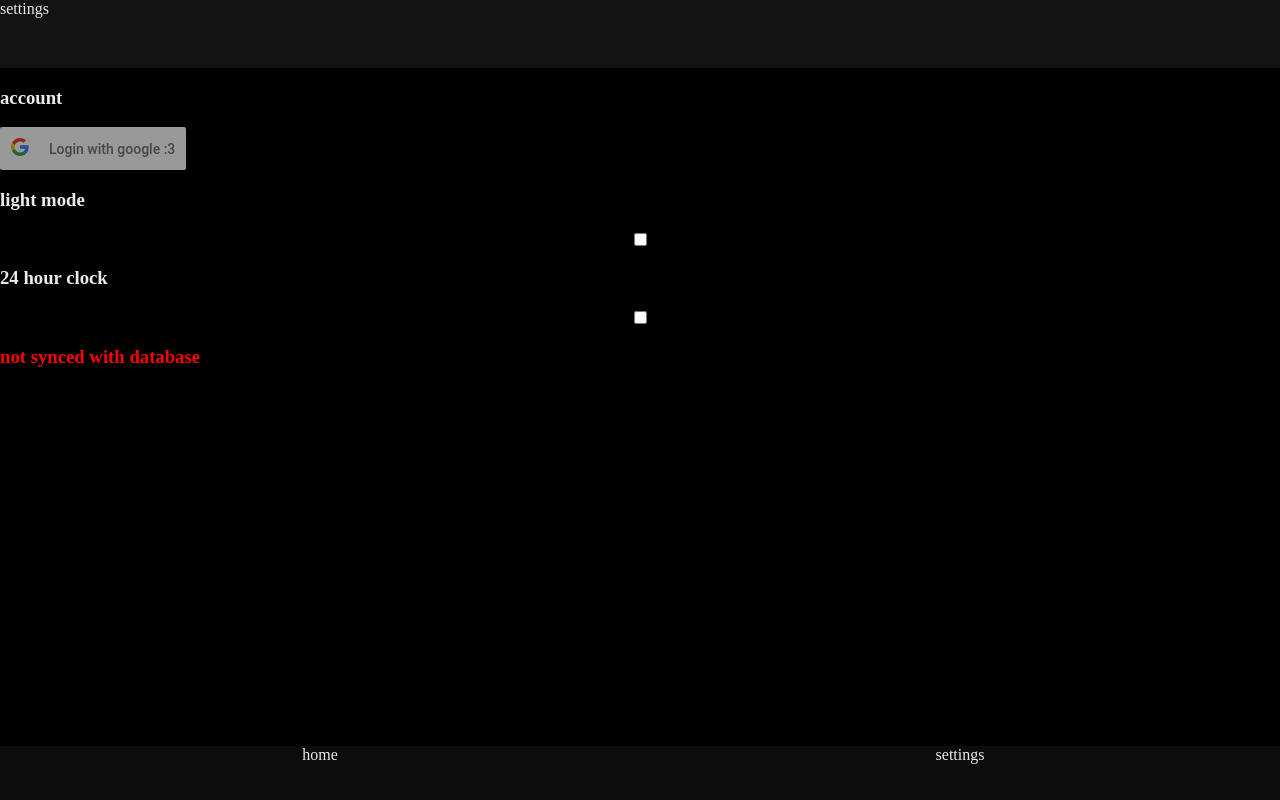
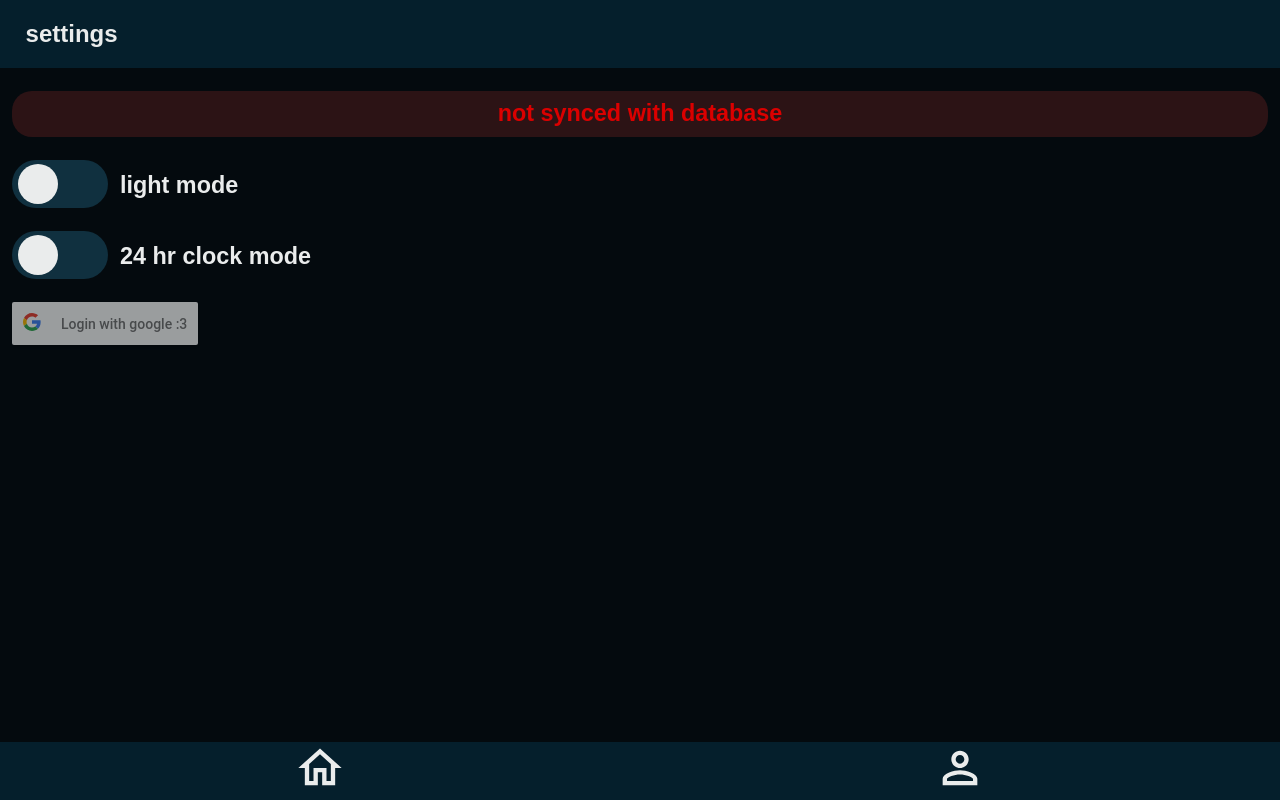
Before and after one commit to cvega15/Todue-Original, a React (Create React App) app in the folder todo_app/: page /settings in a window 1280 px wide. Built offline with nearby package versions, Linux system fonts and the light colour scheme.

Commit message:
Updated GUI

```diff
--- a/todo_app/package.json
+++ b/todo_app/package.json
@@ -9,6 +9,7 @@
     "react-redux": "^7.1.0",
     "react-router-dom": "^5.0.1",
     "react-scripts": "3.0.1",
+    "react-swipeable": "^5.4.0",
     "redux": "^4.0.4",
     "redux-thunk": "^2.3.0"
   },
--- a/todo_app/src/AppStyles.css
+++ b/todo_app/src/AppStyles.css
@@ -11,17 +11,26 @@ html, body{
 }
 
 html[theme="dark"]{
-    --primaryBackground: #000000;
-    --headerBackground: rgb(19, 19, 19);
-    --mainText: #EBEBEB;
-    --navLinkBackground: rgb(12, 12, 12);
+    --primaryBackground: #040a0e;
+    --headerBackground: #051f2c;
+    --mainText: #eaecec;
+    --navLinkBackground: #051f2c;
+    --barBackground: #03141b;
+
+    --switchBackground: #10303f;
+    --switchSlider: #eaecec;
+
 }
 
 html[theme="light"]{
-    --primaryBackground: white;
-    --headerBackground: #C0C0C0;
-    --mainText: #080808;
-    --navLinkBackground: #C0C0C0;
+    --primaryBackground: #dfe7ec;
+    --headerBackground: #9cc0d8;
+    --mainText: #111116;
+    --navLinkBackground: #9cc0d8;
+    --barBackground: #a1c9db;
+
+    --switchBackground: #5a94af;
+    --switchSlider: #eaecec;
 }
 
 #root{
@@ -41,18 +50,18 @@ html[theme="light"]{
     display: flex;
     flex-direction: column;
     background-color: var(--primaryBackground);
+    font-family: sans-serif;
 }
 
 .navbar{
-    min-height: 20px;
-    height: 8%;
     display: flex;
     justify-content: center;
 }
 
 .navlink{
+    font-size: 3vh;
     text-decoration: none;
-    color: var(--mainText);;
+    color: var(--mainText);
     text-align: center;
     width: 100%;
     background-color: var(--navLinkBackground);
@@ -70,7 +79,45 @@ html[theme="light"]{
     flex-direction: column;
 }
 
+
+.tasks-area{
+    position: relative;
+    height: 100%;
+    display: flex;
+    flex-direction: column;
+    overflow: auto;
+}
+.settings-area{
+    padding-left: 1.5vh;
+    padding-right: 1.5vh;
+    position: relative;
+    height: 100%;
+    display: flex;
+    flex-direction: column;
+    overflow: auto;
+}
+
+.not-synced{
+    text-align: center;
+    margin: 0;
+    color: rgb(219, 0, 0);
+    background-color: rgba(105, 32, 32, 0.404);
+    padding: 1.2vh;
+    border-radius: 20px;
+}
+
+.is-synced{
+    text-align: center;
+    margin: 0;
+    color: rgb(0, 221, 11);
+    background-color: rgba(32, 105, 42, 0.404);
+    padding: 1.2vh;
+    border-radius: 20px;
+}
+
 .settings{
+    position: static;
+    font-size: 2.5vh;
     color: var(--mainText);
     height: 100%;
     display: flex;
@@ -78,19 +125,85 @@ html[theme="light"]{
     overflow: auto;
 }
 
+.setting-text{
+    padding-top: 1.5vh;
+    padding-left: 1.5vh;
+    margin: 0;
+}
+
+.setting{
+    position: relative;
+    display: flex;
+}
+
+.toggle-switch{
+    border-top: 2vh;
+    height: 6vh;
+    width: 12vh;
+    position: relative;
+    display: inline;
+}
+
+.toggle-switch input{
+    display: none;
+}
+
+.slider{
+    position: absolute;
+    top: 0;
+    bottom: 0;
+    left: 0;
+    right: 0;
+    cursor: pointer;
+    border-radius: 40px;
+    background-color: var(--switchBackground);
+    transition: .1s;
+}
+
+.slider:before{
+    position: absolute;
+    background-color: var(--switchSlider);
+    height: 5vh;
+    width: 5vh;
+    content: "";
+    bottom: 9%;
+    left: 6%;
+    border-radius: 50%;
+    transition: .1s;
+}
+
+input:checked + .slider{
+    background-color: var(--switchBackground);
+
+}
+
+input:checked + .slider:before{
+    transform: translate(5.5vh);
+}
+
+.add-button:hover{
+    cursor: pointer;
+    background-color: blanchedalmond;
+}
+
 .header{
+    padding-left: 2%;
+    font-size: 2vh;
+    display: flex;
+    text-align: top;
     color: var(--mainText);
-    min-height: 20px;
-    height: 10%;
-    display: flex;
     justify-content: space-between;
     background-color: var(--headerBackground);
+
 }
 
 .task{
+    font-size: 2vh;
     color: var(--mainText);
     position: relative;
     width: 100%;
+
+
 }
 
 .bar{
@@ -99,7 +212,7 @@ html[theme="light"]{
     top: 0;
     left: 0;
     height: 100%;
-    background-color: rgba(32, 54, 143, 0.3);
+    background-color: var(--barBackground);
 
 }
 
@@ -115,12 +228,16 @@ html[theme="light"]{
 
 }
 
-.tasks-area{
-    position: relative;
-    height: 100%;
+.left-task{
     display: flex;
     flex-direction: column;
-    overflow: auto;
+    justify-content: space-between;
+    padding-left: 2vh;
+    width: 65%;
+}
+
+.right-task{
+    padding-right: 2vh;
 }
 
 .modal-background{
@@ -134,26 +251,49 @@ html[theme="light"]{
     background-color: rgba(0, 0, 0, 0.6);
 }
 
+.icon{
+    fill: var(--mainText);
+}
+
 .modal-box{
     color: var(--mainText);
     position: absolute;
     margin: auto;
-    top: 1;
+    top: 0;
     bottom: 0;
     left: 0;
     right: 0;
     z-index: 4;
-    background-color: rgb(15, 15, 15);
+    background-color: var(--primaryBackground);
     width: 95%;
     height: 95%;
     display: flex;
     flex-direction: column;
 }
 
+.modal-button{
+    cursor: pointer;
+    background-color: transparent;
+    border: none;
+    color: var(--mainText);
+    font-size: 3vh;
+}
+
+.text-input{
+    width: 80%;
+    height: 3.5vh;
+}
+
+.modal-button:hover{
+    background-color: blanchedalmond;
+}
+
 .modal-header{
+    font-size: 1.8vh;
     color: var(--mainText);
     display: flex;
     justify-content: space-between;
+    background-color: var(--headerBackground);
 }
 
 .notifications-header{
@@ -189,153 +329,3 @@ html[theme="light"]{
     flex-direction: column;
     height: 90%;
 }
-
-
-/*
-.app{
-    position: absolute;
-    margin: auto;
-    height: 100%;
-    width: 100%;
-    display: flex;
-    flex-direction: column;
-    background-color: var(--primaryBackground);
-}
-
-.navbar{
-    min-height: 20px;
-    height: 8%;
-    display: flex;
-    justify-content: center;
-}
-
-.navlink{
-    text-decoration: none;
-    color: black;
-    text-align: center;
-    width: 100%;
-    background-color: var(--navLinkBackground);
-}
-
-.navlink:hover{
-    color: gray;
-    background-color: blanchedalmond;
-}
-
-.home{
-    position: relative;
-    height: 100%;
-    display: flex;
-    flex-direction: column;
-}
-
-.settings{
-    color: var(--mainText);
-    height: 100%;
-    display: flex;
-    flex-direction: column;
-    overflow: auto;
-}
-
-.header{
-    min-height: 20px;
-    height: 10%;
-    display: flex;
-    justify-content: space-between;
-    background-color: var(--headerBackground);;
-}
-
-.task{
-
-    width: 100%;
-    background-color: red;
-}
-
-.bar{
-    height: 10%;
-}
-
-.task-content{
-    justify-content: space-between;
-    display: flex;
-    width: 100%;
-    outline-style: solid;
-    outline-color: lightgray;
-    outline-width: 0.01px;
-
-}
-
-.tasks-area{
-    position: relative;
-    height: 100%;
-    display: flex;
-    flex-direction: column;
-    overflow: auto;
-}
-
-.modal-background{
-    position: fixed;
-    z-index: 1;
-    left: 0;
-    top: 0;
-    width: 100%;
-    height: 100%;
-    overflow: auto;
-    background-color: rgba(0, 0, 0, 0.4);
-}
-
-.modal-box{
-    position: absolute;
-    margin: auto;
-    top: 0;
-    bottom: 0;
-    left: 0;
-    right: 0;
-    z-index: 2;
-    background-color: #fefefe;
-    width: 95%;
-    height: 85%;
-    display: flex;
-    flex-direction: column;
-}
-
-.modal-header{
-    display: flex;
-    justify-content: space-between;
-}
-
-.notifications-header{
-    position: relative;
-}
-
-.notifications-area{
-    overflow: auto;
-    background-color: gray;
-}
-
-.save-button{
-    height: 10%;
-}
-
-.page{
-    display: flex;
-    flex-direction: column;
-    min-width: 100%;
-    scroll-snap-align: start;
-}
-
-.modal-pages{
-    display: flex;
-    flex-wrap: nowrap;
-    overflow-x: auto;
-    scroll-snap-type: both mandatory;
-    height: 100%;
-}
-
-.modal-content{
-    display: flex;
-    flex-direction: column;
-    height: 90%;
-}
-
-*/
--- a/todo_app/src/components/AddNotifications.js
+++ b/todo_app/src/components/AddNotifications.js
@@ -42,8 +42,9 @@ class AddNotifications extends React.Component{
         return(
             <div className="page">
                 <div className="notifications-header">
+                    <h2>daily notifications</h2>
                     <div>
-                        <input type="time" defaultValue="00:00" id="notification-input" required></input>
+                        <input className="text-input" type="time" defaultValue="00:00" id="notification-input" required></input>
                         <button onClick={() => {this.addNotification(document.getElementById('notification-input'))}}>Add</button>
                     </div>
                 </div>
--- a/todo_app/src/components/Header.js
+++ b/todo_app/src/components/Header.js
@@ -11,17 +11,18 @@ class Header extends React.Component {
         if(title === 'users tasks'){
             return(
                 <div className='header'>
+                    <h2>{ title }</h2>
+                    <div className="add-button">
+                        <svg xmlns="http://www.w3.org/2000/svg" className="icon" color="white" onClick={ () => toggleModal(null) } width="8.5vh" height="8.5vh" viewBox="0 0 24 24"><path d="M19 13h-6v6h-2v-6H5v-2h6V5h2v6h6v2z"/><path d="M0 0h24v24H0z" fill="none"/></svg>
 
-                    { title }
-                    <button onClick={ () => toggleModal(null) }>add task</button>
-
+                    </div>
                 </div>
             );
         }else{
             return(
                 <div className='header'>
 
-                    { title }
+                    <h2>{ title }</h2>
                 </div>
             );
         }
--- a/todo_app/src/components/Modal.js
+++ b/todo_app/src/components/Modal.js
@@ -42,9 +42,9 @@ class Modal extends React.Component{
 
                             <div className="modal-box">
                                 <div className="modal-header">
-                                    <button onClick={ toggleModal } >close</button>
+                                    <button className="modal-button" onClick={ toggleModal } >close</button>
                                     {title}
-                                    <button form="new-form">save</button>
+                                    <button className="modal-button" form="new-form">save</button>
                                 </div>
 
                                 <AddTask toggleModal={ toggleModal } task_data={ task_data }/>
--- a/todo_app/src/components/Navbar.js
+++ b/todo_app/src/components/Navbar.js
@@ -6,8 +6,13 @@ class Navbar extends React.Component {
     render(){
         return(
             <div className='navbar'>
-                <NavLink to='/home' className='navlink'>home</NavLink>
-                <NavLink to='/settings' className='navlink'>settings</NavLink>
+                <NavLink to='/home' className='navlink'>
+                    <svg className="icon" xmlns="http://www.w3.org/2000/svg" width="6.5vh" height="6.5vh" viewBox="0 0 24 24"><path fill="none" d="M0 0h24v24H0V0z"/><path d="M12 5.69l5 4.5V18h-2v-6H9v6H7v-7.81l5-4.5M12 3L2 12h3v8h6v-6h2v6h6v-8h3L12 3z"/></svg>
+                </NavLink>
+
+                <NavLink to='/settings' className='navlink'>
+                    <svg className="icon" xmlns="http://www.w3.org/2000/svg" width="6.5vh" height="6.5vh" viewBox="0 0 24 24"><path fill="none" d="M0 0h24v24H0V0z"/><path d="M12 6c1.1 0 2 .9 2 2s-.9 2-2 2-2-.9-2-2 .9-2 2-2m0 9c2.7 0 5.8 1.29 6 2v1H6v-.99c.2-.72 3.3-2.01 6-2.01m0-11C9.79 4 8 5.79 8 8s1.79 4 4 4 4-1.79 4-4-1.79-4-4-4zm0 9c-2.67 0-8 1.34-8 4v3h16v-3c0-2.66-5.33-4-8-4z"/></svg>
+                </NavLink>
             </div>
         );
     };
--- a/todo_app/src/components/Settings.js
+++ b/todo_app/src/components/Settings.js
@@ -10,23 +10,36 @@ class Settings extends React.Component {
 
     render(){
         let is_synced
-        if(this.context.logged_in && !this.context.ticket.length){
-            is_synced = <h3 style={{color: 'green'}}>synced with database!</h3>
+        if(this.context.is_synced && !this.context.ticket.length && this.context.logged_in){
+            is_synced = <h3 className="is-synced">synced with database!</h3>
         }else{
-            is_synced = <h3 style={{color: 'red'}}>not synced with database</h3>
+            is_synced = <h3 className="not-synced">not synced with database</h3>
         };
 
         return (
             <div className="settings">
                 <Header title="settings"/>
-                    <div className="settings area">
-                        <h3>account</h3>
+                    <div className='settings-area'>
+                        <br></br>
+                        {is_synced}
+                        <br></br>
+                        <div className='setting'>
+                            <label className='toggle-switch'>
+                                <input className='setting-box' type="checkbox" checked={this.context.light_mode} onChange={this.context.toggleDarkMode} />
+                                <div className='slider'></div>
+                            </label>
+                            <h3 className='setting-text'>light mode</h3>
+                        </div>
+                        <br></br>
+                        <div className='setting'>
+                            <label className='toggle-switch'>
+                                <input className='setting-box' type="checkbox" checked={this.context.clock_mode} onChange={this.context.toggleClockMode} />
+                                <div className='slider'></div>
+                            </label>
+                            <h3 className='setting-text'>24 hr clock mode</h3>
+                        </div>
+                        <br></br>
                         <SignIn getSettings={this.getSettings}/>
-                        <h3>light mode</h3>
-                        <input type="checkbox" checked={this.context.light_mode} onChange={this.context.toggleDarkMode} />
-                        <h3>24 hour clock</h3>
-                        <input type="checkbox" checked={this.context.clock_mode} onChange={this.context.toggleClockMode} />
-                        {is_synced}
                     </div>
                 <Navbar />
             </div>
--- a/todo_app/src/components/SignIn.js
+++ b/todo_app/src/components/SignIn.js
@@ -47,10 +47,10 @@ class SignIn extends React.Component {
                                     buttonText="Login with google :3"
                                     onSuccess={(response) => {
                                         var id_token = response.getAuthResponse().id_token;
-                                        var settings = response.getAuthResponse().settings;
 
+                                        this.context.setId(id_token);
                                         this.context.toggleLogin();
-                                        this.context.setId(id_token);
+                                        TasksContext.getTasks();
                                         this.context.getSettings();
 
                                         fetch('http://34.67.56.249:5000/sign-up-in', {
--- a/todo_app/src/contexts/TasksContext.js
+++ b/todo_app/src/contexts/TasksContext.js
@@ -142,6 +142,8 @@ class TasksContextProvider extends Component {
                 this.setState({
                     tasks: tasks
                 });
+                this.context.syncTrue()
+
             }).catch((error) => {
                 console.log('getting tasks failed')
                 this.context.goOffline();
@@ -155,10 +157,6 @@ class TasksContextProvider extends Component {
         });
     };
 
-    componentDidMount(){
-        this.getTasks();
-    };
-
     render() {
         return (
             <TasksContext.Provider value={{...this.state, clearEverything: this.clearEverything, addTask: this.addTask, deleteTask: this.deleteTask, editTask: this.editTask, sendAllTasks: this.sendAllTasks, getTasks: this.getTasks}}>
```
Also changed, not shown: todo_app/src/components/AddTask.js (+10 -10 lines), todo_app/src/components/Task.js (+9 -3 lines), todo_app/src/contexts/UserContext.js (+19 -9 lines), 1 other file (tests, documents, lock files or other folders).
